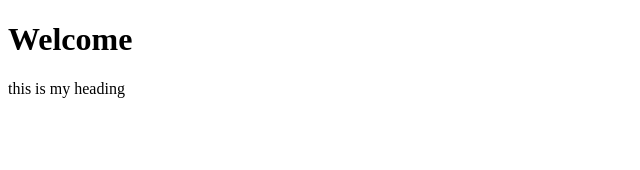
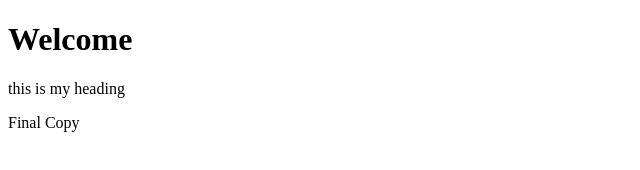
Before and after one commit to Arjun-cmd/Vagetable, a plain HTML site: page index.html in a window 1280 px wide. Shown: the full height of the page, 0-640 px from the left. Drawn offline with Linux system fonts and the light colour scheme.

Commit message:
Done with Current Version

```diff
--- a/index.html
+++ b/index.html
@@ -9,3 +9,5 @@
     <p>this is my heading </p>
   </body>
 </html>
+
+Final Copy
```
